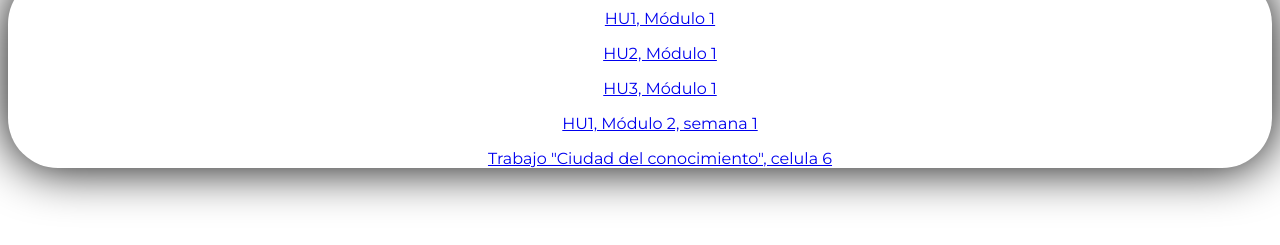
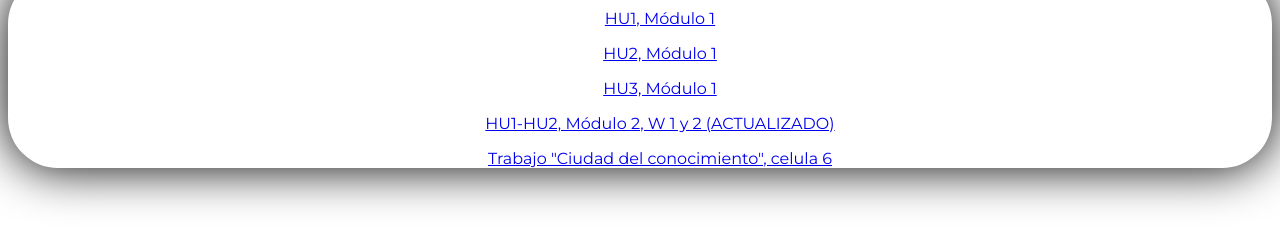
Before and after one commit to JennLopezDv/Portafolio, a plain HTML site: page index.html in a window 1280 px wide. Shown: the part 95-340 px from the top of the page. Drawn offline with Linux system fonts and the light colour scheme.

Commit message:
Portafolio actualizado con la actividad de la semana 2, en portafolio y mascotas

```diff
--- a/index.html
+++ b/index.html
@@ -20,7 +20,7 @@
     <ol><a href="https://github.com/JennLopezDv/HU3.git">HU3, Módulo 1</a></ol>
 
      <!--TRABAJOS HTML-->
-    <ol><a href="https://github.com/JennLopezDv/Mi-portafolio-y-mascotas.git">HU1, Módulo 2, semana 1</a></ol>
+    <ol><a href="https://github.com/JennLopezDv/Mi-portafolio-y-mascotas.git">HU1-HU2, Módulo 2, W 1 y 2 (ACTUALIZADO)</a></ol>
     <ol><a href="https://github.com/Celula6-Pag/Ciudad_conocimiento.git">Trabajo "Ciudad del conocimiento", celula 6</a></ol>
     </nav>
 
```
